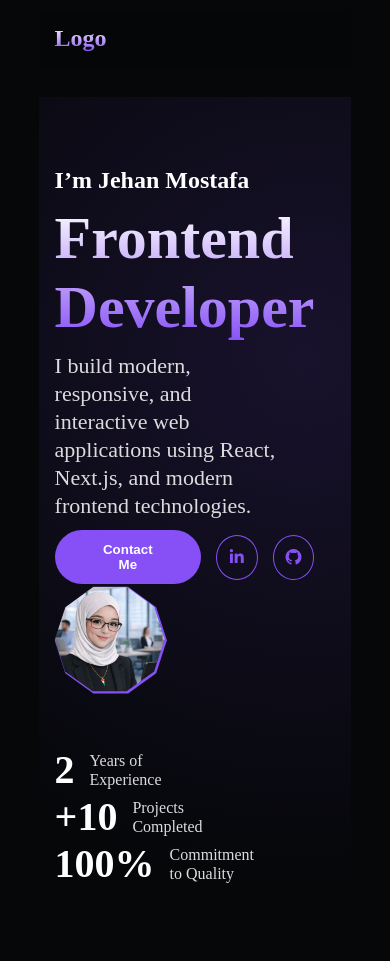
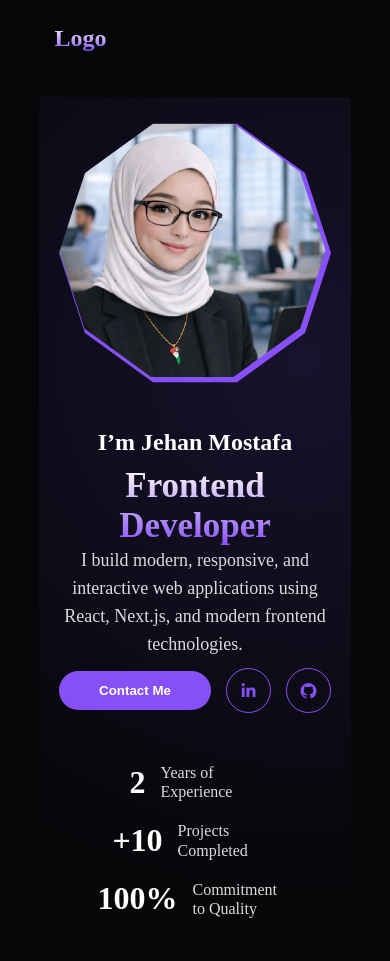
Before and after one commit to Jehan-mostafa/Sass-Project, a website: page index.html in a window 390 px wide. Shown: the top 961 px of the page. Drawn offline with nearby package versions, Linux system fonts and the light colour scheme; files that its build step writes are made by us from their sources.

Commit message:
Update:heroSection Responsive

```diff
--- a/layout/_hero.scss
+++ b/layout/_hero.scss
@@ -1,22 +1,19 @@
 @import "../abstracts/mixins";
-
+// copy from https://css-generators.com/polygon-shape/
 .heroSection {
-
   @extend %flex;
-
   flex-wrap: wrap;
   padding: $padding-sec;
   margin: $m-y-sec 0;
   position: relative;
-
   background: radial-gradient(
     circle at 85% 30%,
     rgba($sec-color, 0.15),
     transparent 80%
   );
+
   // Content => Left
   &Content {
-
     flex: 0 0 50%;
 
     h2 {
@@ -35,36 +32,30 @@
       color: $f-sec-color;
       width: 85%;
       line-height: 28px;
+    }
 
-    }
     .i-social {
       @extend %flex;
       justify-content: flex-start;
       gap: 15px;
       margin-top: $m-top;
-
-      .fa-github {
-        @extend %icon-box;
-      }
+      .fa-github,
       .fa-linkedin-in {
         @extend %icon-box;
       }
     }
   }
+
   // Img => Right
   &Img {
-
-    flex: 0 0 40%;
+    flex: 40%;
     @extend %flex-center;
-
     .polygon-border {
       width: 100%;
       max-width: 380px;
       aspect-ratio: 1;
       background: $sec-color;
-
       filter: drop-shadow(0 0 20px rgba($sec-color, 0.4));
-
       clip-path: polygon(
         100% 50%,
         90.45% 79.39%,
@@ -83,7 +74,6 @@
         width: 98%;
         height: 98%;
         clip-path: inherit;
-
         img {
           width: 100%;
           height: 100%;
@@ -93,19 +83,24 @@
       }
     }
   }
-  //Stats Bar => Bottom
+
+  // Stats Bar => Bottom
   %numbers {
     font-size: 40px;
     font-weight: bold;
   }
+
   div.statsBar {
+    width: 100%;
     padding: 20px 0;
     margin-top: $m-y-sec;
 
     > div {
-      @extend %flex-center;
+      @extend %flex;
       justify-content: flex-start;
       gap: 15px;
+      margin-bottom: 20px;
+
       span:first-child {
         @extend %numbers;
       }
@@ -114,7 +109,61 @@
         max-width: 100px;
         font-size: 16px;
         line-height: 1.2;
-        color:$f-sec-color;
+        color: $f-sec-color;
+      }
+    }
+  }
+
+  @media (max-width: 992px) {
+    &Content {
+      flex: 100%;
+      text-align: center;
+      order: 2;
+
+      p {
+        width: 100%;
+        margin: auto;
+      }
+
+      .i-social {
+        justify-content: center;
+      }
+    }
+
+    &Img {
+      flex: 0 0 100%;
+      order: 1;
+      margin-bottom: 30px;
+
+      .polygon-border {
+        max-width: 300px;
+      }
+    }
+    .statsBar {
+      // order: 0;
+      order: 3;
+    }
+  }
+
+  @media (max-width: 576px) {
+    padding: 20px;
+    &Content {
+      h1 {
+        font-size: 35px;
+      }
+      p {
+        font-size: 18px;
+      }
+    }
+
+    div.statsBar {
+      > div {
+        flex: 0 0 100%;
+        justify-content: center;
+
+        span:first-child {
+          font-size: 32px;
+        }
       }
     }
   }
```
